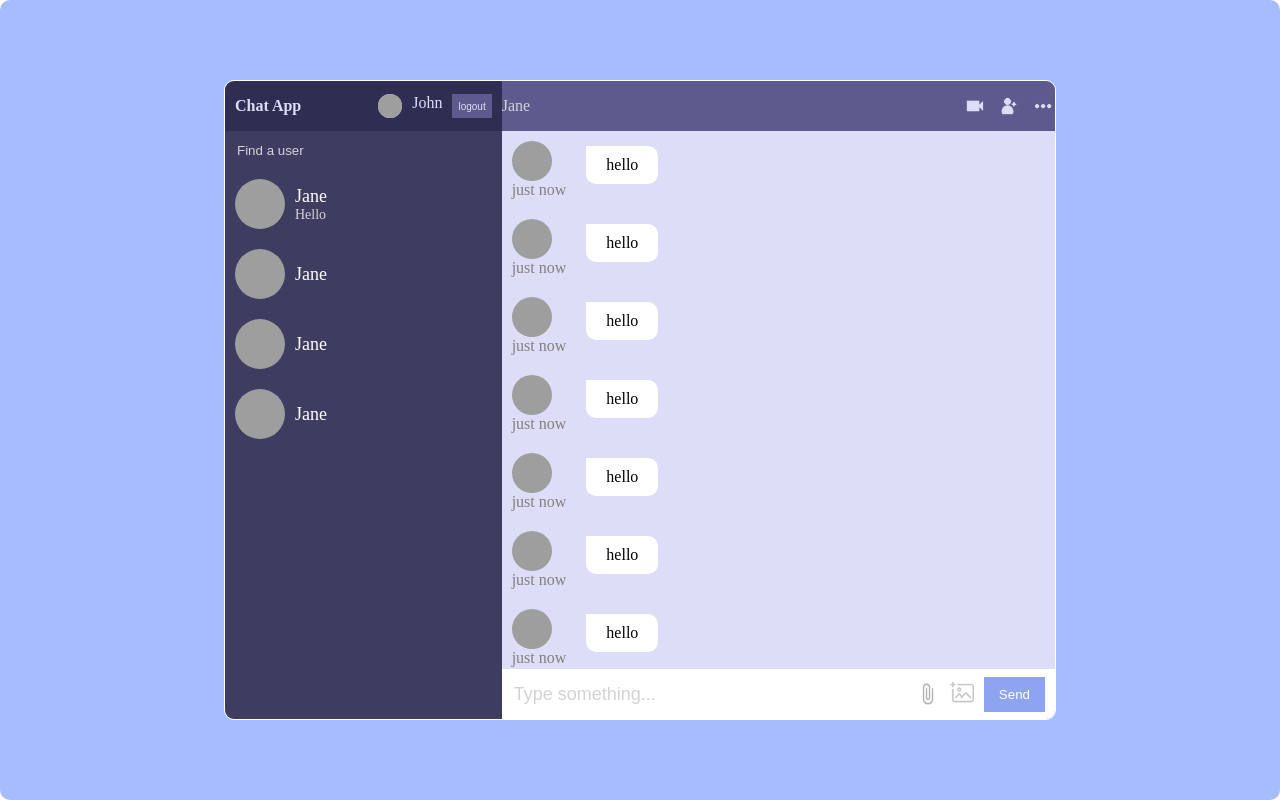
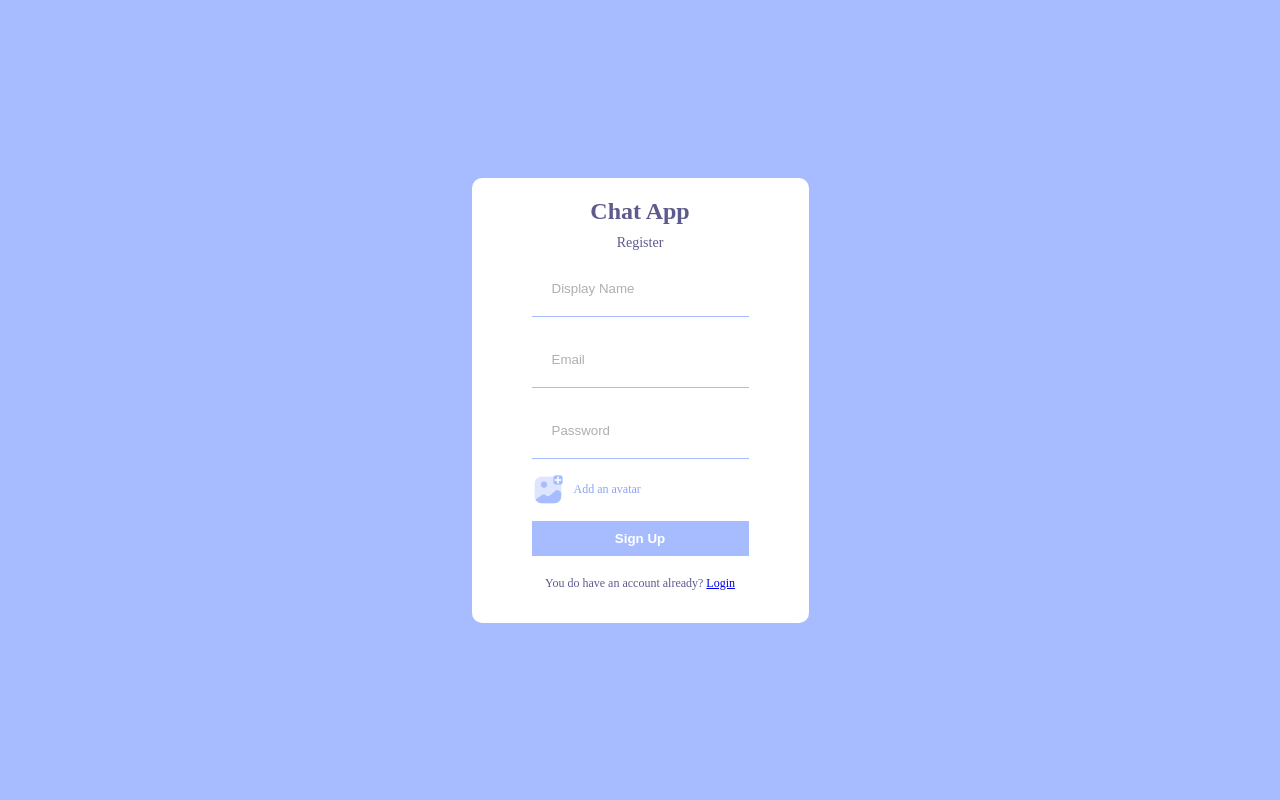
Before and after one commit to lucasBmm/chat-app, a React (Create React App) app: page /register in a window 1280 px wide. Built offline with nearby package versions, Linux system fonts and the light colour scheme; grey boxes are pictures that could not be loaded.

Commit message:
user registration with firebase

```diff
--- a/package.json
+++ b/package.json
@@ -13,6 +13,7 @@
     "firebase": "^9.11.0",
     "react": "^18.2.0",
     "react-dom": "^18.2.0",
+    "react-router-dom": "^6.4.2",
     "react-scripts": "5.0.1",
     "typescript": "^4.8.4",
     "web-vitals": "^2.1.4"
--- a/src/App.tsx
+++ b/src/App.tsx
@@ -7,7 +7,7 @@ import { Home } from './pages/Home/Home';
 function App(): JSX.Element {
   return (
     <div className="App">
-      <Home />
+      <Register />
     </div>
   );
 }
--- a/src/firebase.tsx
+++ b/src/firebase.tsx
@@ -1,6 +1,8 @@
 import { initializeApp } from "firebase/app";
 import { getAnalytics } from "firebase/analytics";
 import { getAuth } from "firebase/auth"
+import { getStorage } from "firebase/storage"
+import { getFirestore } from "firebase/firestore";
 
 const firebaseConfig = {
   apiKey: "AIzaSyBNBjXWP1WT_oK9zXyKeXRZN6pp3FQmEl4",
@@ -13,6 +15,8 @@ const firebaseConfig = {
 };
 
 // Initialize Firebase
-export const app = initializeApp(firebaseConfig);
-export const auth = getAuth();
-export const analytics = getAnalytics(app);
+export const app        = initializeApp(firebaseConfig);
+export const auth       = getAuth();
+export const storage    = getStorage();
+export const analytics  = getAnalytics(app);
+export const db         = getFirestore();
--- a/src/pages/Register/Register.tsx
+++ b/src/pages/Register/Register.tsx
@@ -1,13 +1,82 @@
-import React, { ReactElement } from 'react';
+import { createUserWithEmailAndPassword, updateProfile } from 'firebase/auth';
+import { ref, uploadBytesResumable, getDownloadURL } from "firebase/storage";
+import React, { ReactElement, useState } from 'react';
+import { auth, db, storage } from '../../firebase';
+import { doc, setDoc } from 'firebase/firestore';
 import './Register.scss'
 
 export const Register: React.FC = (): ReactElement => {
+
+    const [ error, setError ] = useState(false);
+
+    // FIXME: Add the real event and state to each input
+    const handleSubmit = async (e: any /*React.SyntheticEvent */): Promise<void> => {
+        e.preventDefault();
+        const displayName = e.target[0].value;
+        const email       = e.target[1].value;
+        const password    = e.target[2].value;
+        const file        = e.target[3].files[0];
+
+        try {
+            const response =  await createUserWithEmailAndPassword(auth, email, password);
+
+            const storageRef = ref(storage, displayName);
+
+            const uploadTask = uploadBytesResumable(storageRef, file);
+
+            uploadTask.on('state_changed',
+                (snapshot) => {
+                    // Observe state change events such as progress, pause, and resume
+                    // Get task progress, including the number of bytes uploaded and the total number of bytes to be uploaded
+                    const progress = (snapshot.bytesTransferred / snapshot.totalBytes) * 100;
+                    console.log('Upload is ' + progress + '% done');
+
+                    switch (snapshot.state) {
+                    case 'paused':
+                        console.log('Upload is paused');
+                        break;
+                    case 'running':
+                        console.log('Upload is running');
+                        break;
+                    }
+                },
+                (error) => {
+                    // Handle unsuccessful uploads
+                    setError(true);
+                    console.log(error)
+                },
+                () => {
+                    // Handle successful uploads on complete
+                    // For instance, get the download URL: https://firebasestorage.googleapis.com/...
+                    getDownloadURL(uploadTask.snapshot.ref).then(async (downloadURL) => {
+                        await updateProfile(response.user, {
+                            displayName,
+                            photoURL: downloadURL
+                        });
+
+                        console.log('File available at', downloadURL);
+                        await setDoc(doc(db, "users", response.user.uid), {
+                                uid: response.user.uid,
+                                displayName,
+                                email,
+                                photoURL: downloadURL
+                        });
+
+                        await setDoc(doc(db, "userChats", response.user.uid), {});
+                    });
+                }
+            );
+        } catch {
+            setError(true);
+        }
+    }
+
     return (
         <div className="form-container">
             <div className='form-wrapper'>
                 <span className="logo">Chat App</span>
                 <span className="title">Register</span>
-                <form>
+                <form onSubmit={handleSubmit}>
                     <input type="text"      placeholder='Display Name'  />
                     <input type="email"     placeholder='Email'         />
                     <input type="password"  placeholder='Password'      />
@@ -17,6 +86,7 @@ export const Register: React.FC = (): ReactElement => {
                     </label>
                     <input style={{display: 'none'}} type="file" id="file" placeholder='User Image' />
                     <button>Sign Up</button>
+                    {error && <span>Something went wrong!</span>}
                 </form>
                 <p>You do have an account already? <a href="#"> Login </a></p>
             </div>
```
Also changed, not shown: 1 other file (tests, documents, lock files or other folders).
